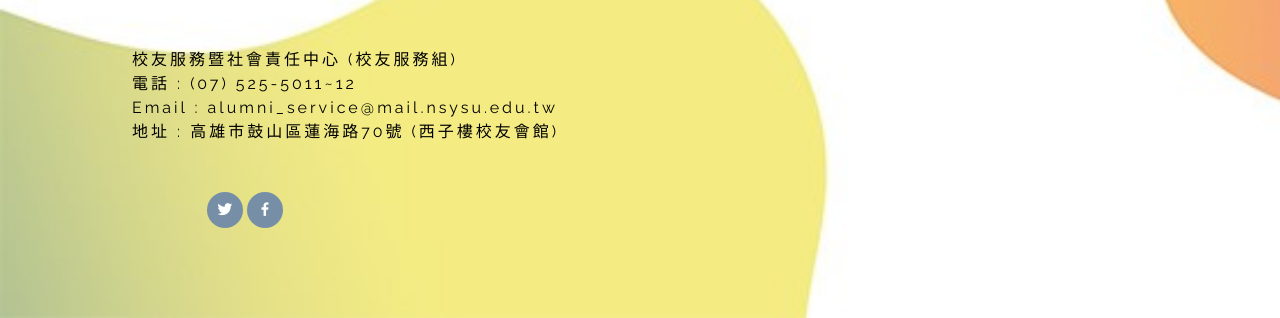
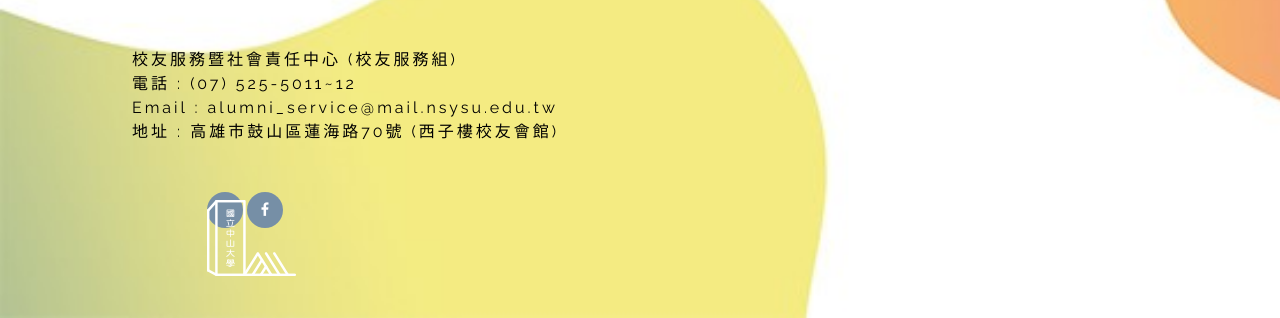
Before and after one commit to 02071819/NSYSU_alumni, a PHP site: page / in a window 1280 px wide. Shown: the part 2046-2364 px from the top of the page. Run offline with PHP 8.4, Linux system fonts and the light colour scheme; data that the repository does not hold is empty.

Commit message:
Update index.php

```diff
--- a/index.php
+++ b/index.php
@@ -53,7 +53,7 @@ $query = mysqli_query($conn, "select * from categories");
 
         <div class="carousel-inner" role="listbox">
           <!-- Slide 1 -->
-          <div class="carousel-item active" style="background-image: url('assets/img/slide/BANNER_1920X1257PX.jpg');">
+          <div class="carousel-item active" style="background-image: url('assets/img/slide/首頁＿1280x720px.jpg');">
             <!-- <div class="carousel-container">
               <div class="carousel-content container">
               </div>
@@ -83,12 +83,12 @@ $query = mysqli_query($conn, "select * from categories");
           </div>
           <div class="head_icon">
             <img src="./assets/img/header_icon/money_icon.png" alt="" class="head_icon_money">
-            <li><a class="nav-link scrollto" href="#team"><strong>報名與繳費</strong></a></li>
+            <li><a class="nav-link scrollto" href="./goldflow.html"><strong>報名與繳費</strong></a></li>
           </div>
           <div class="head_icon">
             <img src="./assets/img/header_icon/photo_icon.png" alt="">
             <li class="dropdown"><a href="#photo"><span><strong>活動紀錄</strong></span> <i class="bi bi-chevron-down"></i></a>
-              <ul>
+              <!-- <ul>
                 <?php
                 while ($data = mysqli_fetch_assoc($query)) {
                   echo "
@@ -96,7 +96,7 @@ $query = mysqli_query($conn, "select * from categories");
                     ";
                 }
                 ?>
-              </ul>
+              </ul> -->
             </li>
           </div>
           <div class="head_icon">
@@ -166,7 +166,7 @@ $query = mysqli_query($conn, "select * from categories");
               <h2>活動資訊</h2>
             </div>
             <p>歲月沖淡了沙灘上的腳印，畢業30年後重聚，同窗敘舊，校園探秘，走入青春的時光迴廊之中~</p>
-            <br><br><a href="#" class="btn btn-light">了解更多</a>
+            <br><br><a href="./activity_info/activity.php" class="btn btn-light">了解更多</a>
           </div>
           <img src="assets/img/activity/活動資訊圖.jpg" alt="" class="services_activity_img">
         </div>
@@ -360,22 +360,11 @@ $query = mysqli_query($conn, "select * from categories");
                 地址 : 高雄市鼓山區蓮海路70號 (西子樓校友會館)<br>
               </p>
               <div class="social-links d-flex mt-5">
-                <a href="#" class="twitter"><i class="bx bxl-twitter"></i></a>
-                <a href="#" class="facebook"><i class="bx bxl-facebook"></i></a>
+                <a href="https://asc.nsysu.edu.tw/" class="twitter" target="_blank"><img src="./assets/img/top_icon.png" class="back-to-top-img-link"></a>
+                <a href="https://www.facebook.com/nsysu.alumni/" class="facebook" target="_blank"><i class="bx bxl-facebook"></i></a>
               </div>
             </div>
-
           </div>
-
-          <!-- <div class="col-lg-4 col-md-6 footer-newsletter">
-            <h4>Our Newsletter</h4>
-            <p>Tamen quem nulla quae legam multos aute sint culpa legam noster magna</p>
-            <form action="" method="post">
-              <input type="email" name="email"><input type="submit" value="Subscribe">
-            </form>
-
-          </div> -->
-
         </div>
       </div>
     </div>
```
